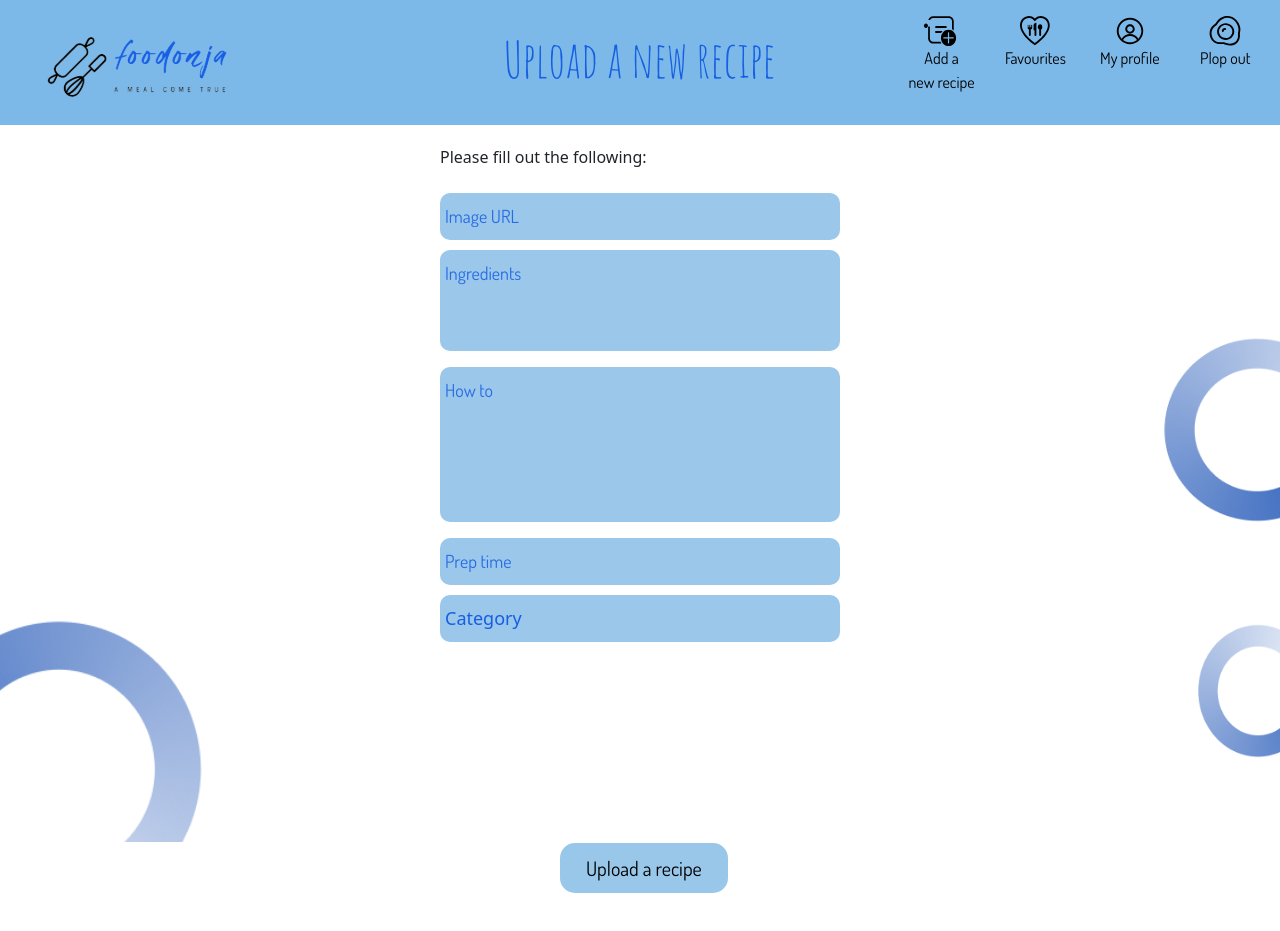
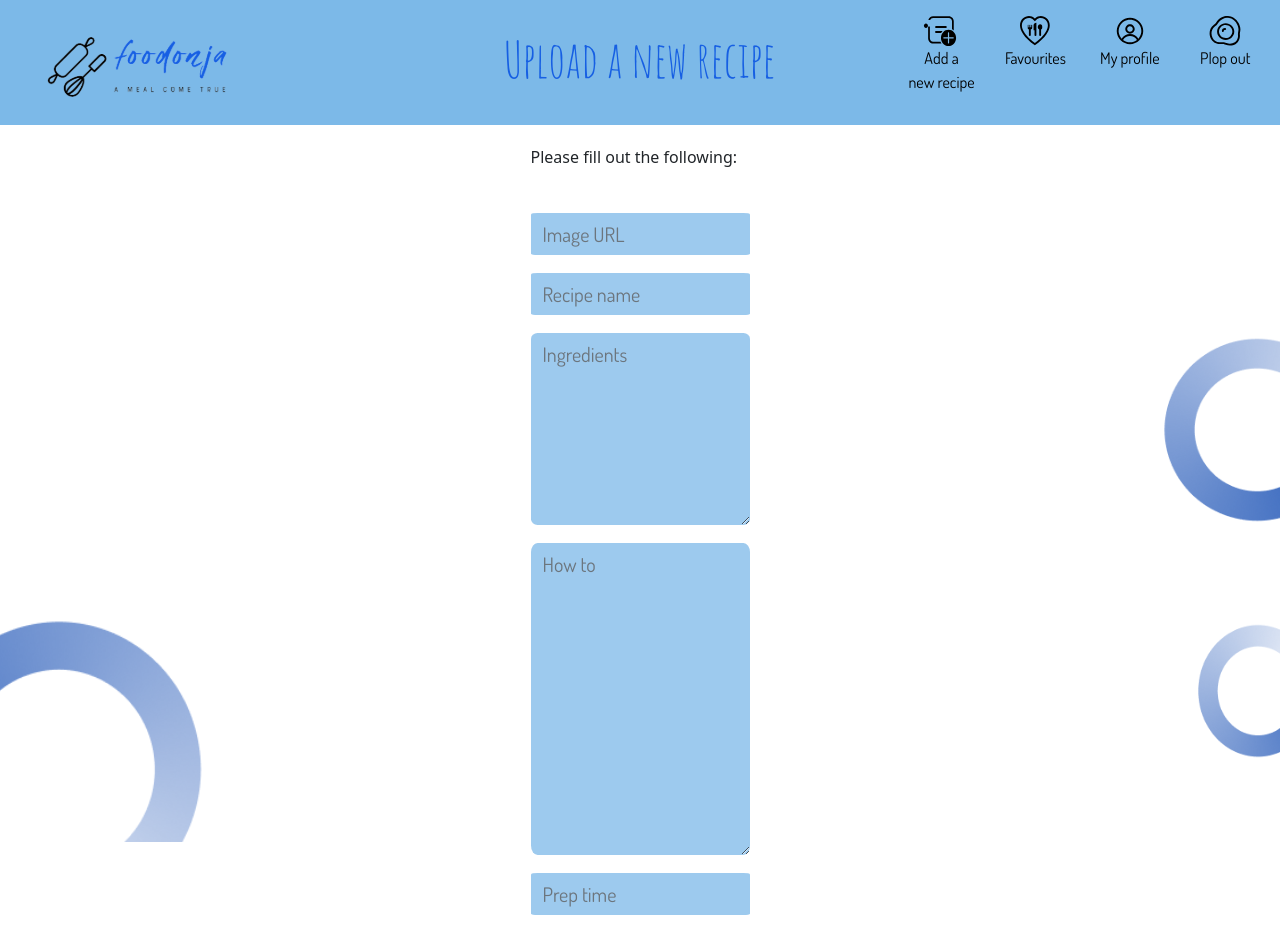
Before and after one commit to almasmajic/foodonja-frontend, a Vue app: page /upload in a window 1280 px wide. Shown: the top 931 px of the page. Before the commit the page ends 893 px from the top, so only its background shows below. Built offline with nearby package versions, Linux system fonts and the light colour scheme; what vue-croppa would draw is missing.

Commit message:
Upload update + dropdown simplify

```diff
--- a/src/views/Upload.vue
+++ b/src/views/Upload.vue
@@ -1,58 +1,72 @@
 <template>
   <div class="main">
     <div class="form">
-      <form>
-        <label>Please fill out the following:</label><br /><br />
-        <ul class="fields__list">
-          <li class="fields__list-item" v-for="field in fields" :key="field.id">
-            <div class="field__box">
+      <div class="fields__list">
+        <label>Please fill out the following:</label><br />
+        <div class="form-group col-md-12">
           <input
-                v-if="field.type === 'input'"
-                :type="field.type"
-                v-model="field.value"
-                :style="{ width: field.width }"
-                :placeholder="field.placeholder"
+            v-model="photo"
+            type="url"
+            class="form-control"
+            id="uploadPhoto"
+            placeholder="Image URL"
           />
-              <template v-else-if="field.type === 'textarea'">
+        </div>
+        <div class="form-group col-md-12 mt-2">
+          <input
+            v-model="name"
+            type="text"
+            class="form-control"
+            id="provideName"
+            placeholder="Recipe name"
+            required
+          />
+        </div>
+        <div class="form-group col-md-12 mt-2">
           <textarea
-                  :rows="field.rows"
-                  v-model="field.value"
-                  :style="{ width: field.width }"
-                  :placeholder="field.placeholder"
+            v-model="ingredients"
+            class="form-control"
+            id="listIngredients"
+            rows="6"
+            placeholder="Ingredients"
+            required
           ></textarea>
-              </template>
-              <template v-else-if="field.type === 'dropdown'">
-                <button
-                  :class="
-                    renderFieldValue(field) == 'Category' ? 'category' : ''
-                  "
-                  type="button"
-                  @click="field.show = !field.show"
-                  v-text="renderFieldValue(field)"
+        </div>
+        <div class="form-group col-md-12 mt-2">
+          <textarea
+            v-model="howTo"
+            class="form-control"
+            id="howTo"
+            rows="10"
+            placeholder="How to"
+            required
+          ></textarea>
+        </div>
+        <div class="form-group col-md-12 mt-2">
+          <input
+            v-model="prepTime"
+            type="text"
+            class="form-control"
+            placeholder="Prep time"
           />
-                <div v-if="field.show && field.items.length" class="dropdown">
-                  <ul class="dropdown__list">
-                    <li
-                      class="dropdown__list-item"
-                      v-for="item in field.items"
-                      :key="item.id"
-                      @click="onSelectItem(field, item.name)"
-                    >
-                      <i :class="item.icon" /> <span v-text="item.name" />
-                    </li>
-                  </ul>
         </div>
-              </template>
+        <div class="form-group col-md-12 mt-2">
+          <select
+            v-model="category"
+            id="provideCategory"
+            class="form-control"
+            placeholder="Category"
+            ><option value="" disabled selected hidden>Category</option>
+            <option v-for="i in provideCategory" v-bind:key="i">
+              {{ i }}
+            </option>
+          </select>
         </div>
-          </li>
-        </ul>
-        <input
-          type="button"
-          class="uploadButton"
-          @click="getData()"
-          value="Upload a recipe"
-        />
-      </form>
+
+        <div class="text-center my-4">
+          <a class="btn viewRecipe mt-1" style="color:black">Upload a recipe</a>
+        </div>
+      </div>
     </div>
   </div>
 </template>
@@ -61,96 +75,21 @@
 export default {
   data() {
     return {
-      fields: [
-        {
-          id: 1,
-          type: "input",
-          value: "",
-          width: "400px",
-          placeholder: "Image URL",
-        },
-        {
-          id: 2,
-          type: "textarea",
-          rows: 3,
-          value: "",
-          width: "400px",
-          placeholder: "Ingredients",
-        },
-        {
-          id: 3,
-          type: "textarea",
-          rows: 5,
-          value: "",
-          width: "400px",
-          placeholder: "How to",
-        },
-        {
-          id: 4,
-          type: "input",
-          value: "",
-          width: "400px",
-          placeholder: "Prep time",
-        },
-        {
-          id: 5,
-          type: "dropdown",
-          value: "Category",
-          width: "400px",
-          selectedValues: [],
-          show: false,
-          items: [
-            {
-              id: 1,
-              icon: "gluten-free",
-              name: "Gluten Free",
-            },
-            {
-              id: 2,
-              icon: "dairy-free",
-              name: "Dairy Free",
-            },
-            {
-              id: 3,
-              icon: "vegeterian",
-              name: "Vegeterian",
-            },
-            {
-              id: 4,
-              icon: "sports-meal",
-              name: "Sports Meal",
-            },
-            {
-              id: 5,
-              icon: "quick-and-easy",
-              name: "Quick and Easy",
-            },
+      errorMessage: "",
+      photo: "",
+      name: "",
+      ingredients: "",
+      howTo: "",
+      prepTime: "",
+      provideCategory: [
+        "Gluten Free",
+        "Dairy free",
+        "Vegetarian",
+        "Sports meal",
+        "Quick and Easy",
       ],
-        },
-      ],
+      category: "",
     };
-  },
-  methods: {
-    onSelectItem(field, name) {
-      if (field.selectedValues.includes(name)) {
-        field.selectedValues = field.selectedValues.filter(
-          (obj) => obj !== name
-        );
-      } else {
-        field.selectedValues.push(name);
-      }
-      field.show = false;
-    },
-    renderFieldValue(field) {
-      if (field.selectedValues.length) {
-        return field.selectedValues.toString();
-      }
-      return field.value;
-    },
-
-    getData() {
-      console.log(this.fields);
-    },
   },
 };
 </script>
@@ -161,17 +100,15 @@ export default {
   justify-content: center;
   padding-top: 40px;
 }
-.croppa__frame {
-  background: rgba(255, 193, 7, 0.3);
-}
 .form {
   padding-top: 20px;
   display: flex;
   justify-content: center;
 }
 .form input,
-.form textarea {
-  background-color: #99c7ea;
+.form textarea,
+select {
+  background-color: rgba(124, 185, 232, 0.75) !important;
   border: 0;
   border-radius: 3%;
   font-family: "Dosis";
@@ -196,21 +133,11 @@ export default {
   border: none;
   padding: 10px 5px;
   border-radius: 10px;
-  color: black;
+  color: white;
   font-size: 18px;
 }
 
-::placeholder {
-  /* Chrome, Firefox, Opera, Safari 10.1+ */
-  color: #276ce4;
-  opacity: 1; /* Firefox */
-}
-
 .fields__list-item input:focus {
-  outline: none;
-}
-
-.fields__list-item textarea:focus {
   outline: none;
 }
 
@@ -226,7 +153,7 @@ export default {
   position: absolute;
   z-index: 10;
   right: 20px;
-  top: 0px;
+  top: 10px;
   margin: 0;
   padding: 0;
   list-style: none;
@@ -234,26 +161,13 @@ export default {
 
 .dropdown__list-item {
   background-color: rgba(0, 0, 0, 0.2);
-  padding: 5px 10px;
+  padding: 10px 5px;
   font-size: 16px;
   text-transform: uppercase;
   border-radius: 10px;
   cursor: pointer;
 }
-
-.uploadButton {
-  margin-top: 201px;
-  margin-left: 120px;
-  padding: 10px 26px;
-  border-radius: 15px !important;
-  color: #000 !important;
-}
-
-.category {
-  color: #165fe3 !important;
-}
-
-textarea {
-  resize: none;
+option {
+  background-color: white;
 }
 </style>
```
Lines whose indentation alone changed are shown as unchanged.
